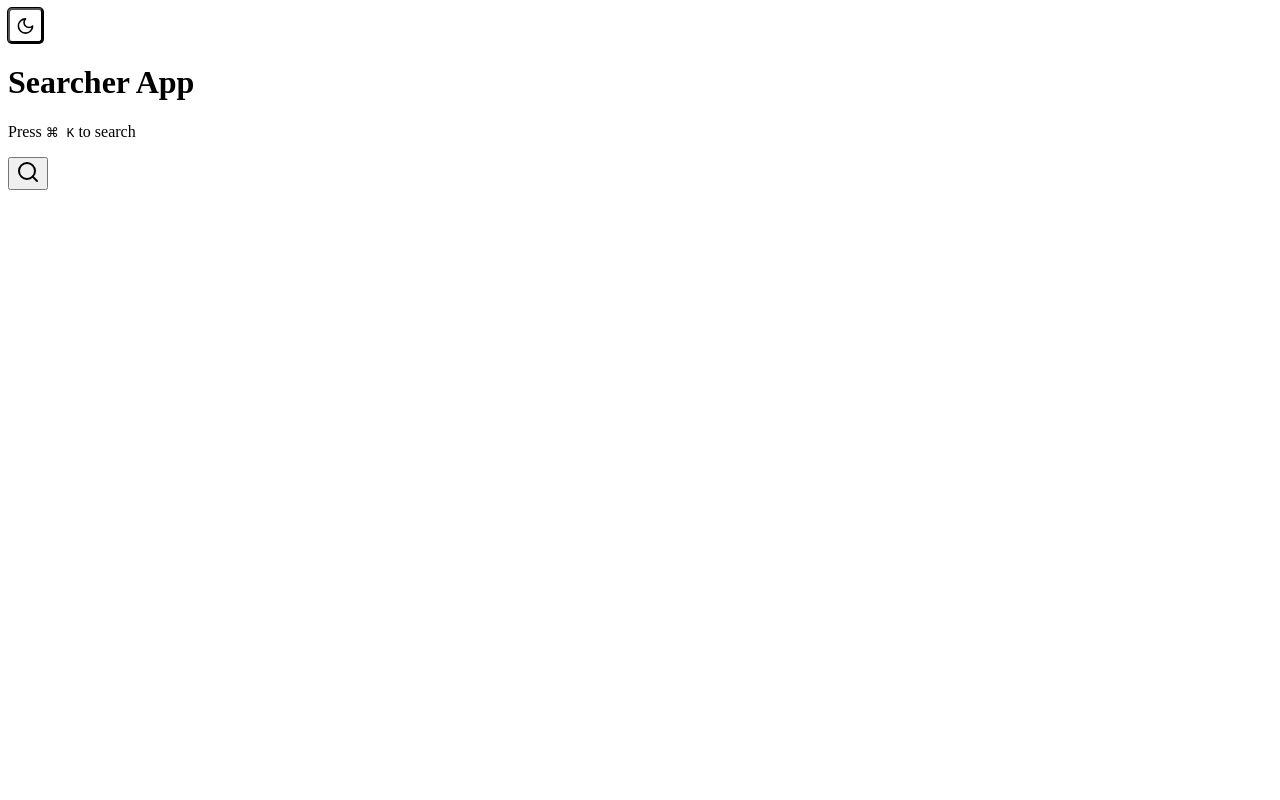
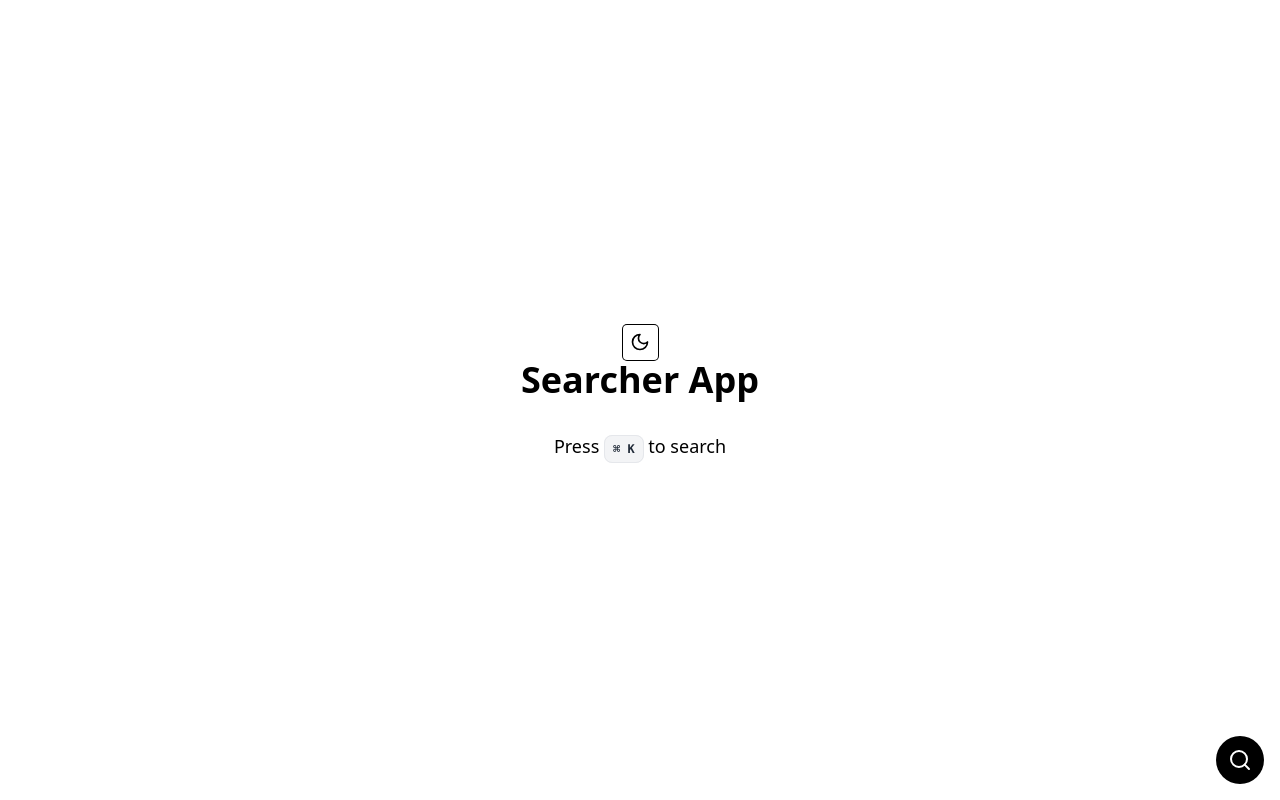
Before and after one commit to JanDez/Search-App, a React (Vite) app: page / in a window 1280 px wide. Built offline with nearby package versions, Linux system fonts and the light colour scheme; no server answers.

Commit message:
Fix: Proper color schema

```diff
--- a/src/styles/globals.css
+++ b/src/styles/globals.css
@@ -1,22 +1,82 @@
-/* globals.css */
+@tailwind base;
+@tailwind components;
+@tailwind utilities;
+
+@layer base {
   :root {
-    --background: white;
-    --foreground: black;
+    --background: 0 0% 100%;
+    --foreground: 0 0% 0%;
+
+    --card: 0 0% 100%;
+    --card-foreground: 0 0% 0%;
+
+    --popover: 0 0% 100%;
+    --popover-foreground: 0 0% 0%;
+
+    --primary: 0 0% 0%;
+    --primary-foreground: 0 0% 100%;
+
+    --secondary: 0 0% 0%;
+    --secondary-foreground: 0 0% 100%;
+
+    --muted: 0 0% 0%;
+    --muted-foreground: 0 0% 100%;
+
+    --accent: 0 0% 0%;
+    --accent-foreground: 0 0% 100%;
+
+    --destructive: 0 0% 0%;
+    --destructive-foreground: 0 0% 100%;
+
+    --border: 0 0% 0%;
+    --input: 0 0% 0%;
+    --ring: 0 0% 0%;
+
+    --radius: 0.5rem;
   }
 
   .dark {
-    --background: black;
-    --foreground: white;
+    --background: 0 0% 0%;
+    --foreground: 0 0% 100%;
+
+    --card: 0 0% 0%;
+    --card-foreground: 0 0% 100%;
+
+    --popover: 0 0% 0%;
+    --popover-foreground: 0 0% 100%;
+
+    --primary: 0 0% 100%;
+    --primary-foreground: 0 0% 0%;
+
+    --secondary: 0 0% 100%;
+    --secondary-foreground: 0 0% 0%;
+
+    --muted: 0 0% 100%;
+    --muted-foreground: 0 0% 0%;
+
+    --accent: 0 0% 100%;
+    --accent-foreground: 0 0% 0%;
+
+    --destructive: 0 0% 100%;
+    --destructive-foreground: 0 0% 0%;
+
+    --border: 0 0% 100%;
+    --input: 0 0% 100%;
+    --ring: 0 0% 100%;
+  }
 }
 
+@layer base {
+  * {
+    @apply border-border;
+  }
   body {
-    background-color: var(--background);
-    color: var(--foreground);
-    transition: all 2s ease;
+    @apply bg-background text-foreground;
+  }
 }
 
 .Toggle {
-    background-color: var(--background);
+  @apply bg-background;
   height: 35px;
   width: 35px;
   border-radius: 4px;
@@ -25,11 +85,6 @@ body {
   line-height: 1;
   align-items: center;
   justify-content: center;
-    box-shadow: 0 0 0 1px var(--foreground);
-    transition: all 2s ease;
+  box-shadow: 0 0 0 1px hsl(var(--foreground));
+  transition: all 0.3s ease;
 }
-
-.Toggle[data-state="on"] {
-    background-color: var(--background);
-    color: var(--foreground);
-}
```
Lines whose indentation alone changed are shown as unchanged.
